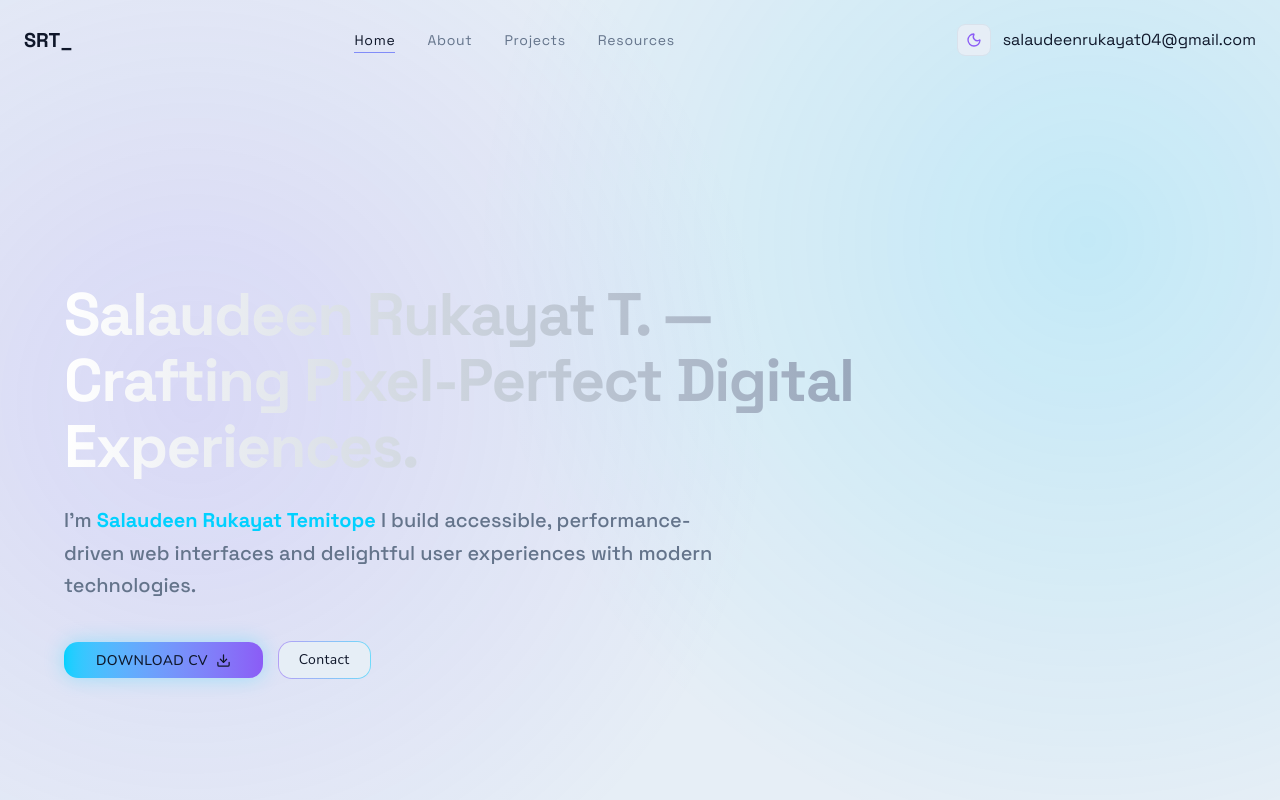
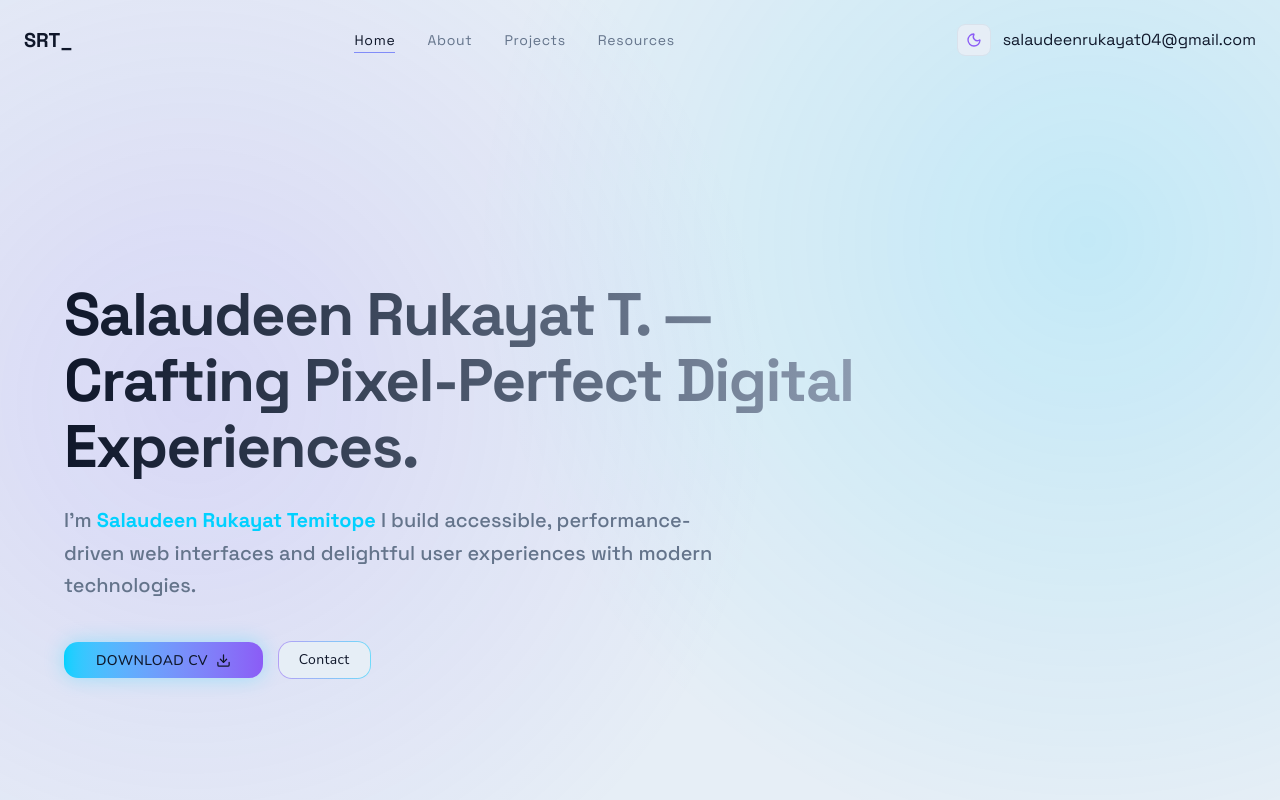
Before and after one commit to Ruqayah1204/my-portfolio, a Next.js app: page / in a window 1280 px wide. Shown: the top 800 px of the page. Built offline with nearby package versions, Linux system fonts and the light colour scheme.

Commit message:
whitespace fixed

```diff
--- a/app/globals.css
+++ b/app/globals.css
@@ -124,9 +124,11 @@
   }
   body {
     @apply bg-background text-foreground;
+
   }
   html {
     @apply font-nunito;
+    scroll-behavior: smooth;
   }
 }
 
--- a/components/hero-section.tsx
+++ b/components/hero-section.tsx
@@ -7,13 +7,13 @@ export const HeroSection = () => {
     return (
         <section className="container mx-auto min-h-[50vh] lg:min-h-screen flex flex-col justify-center item-center relative overflow-hidden px-8 bg-">
             <div className="hero-bg"/>
-                <div className="relative z-10 max-w-4xl lg:px-8">
-                    <h1 className="text-5xl md:text-6xl leading-[1.1] font-space-grotesk font-bold tracking-tight mb-6"
-                        style={{
-                            background: "linear-gradient(to right, #fff, #94a3b8)",
-                            WebkitBackgroundClip: "text",
-                            WebkitTextFillColor: "transparent",
-                        }}
+                <div className="relative z-10 max-w-4xl lg:px-8 py-4">
+                    <h1 className="text-5xl md:text-6xl leading-[1.1] font-space-grotesk font-bold tracking-tight mb-6 bg-linear-to-r from-foreground to-[#94a3b8] bg-clip-text text-transparent"
+                        // style={{
+                        //     background: "linear-gradient(to right, #fff, #94a3b8)",
+                        //     WebkitBackgroundClip: "text",
+                        //     WebkitTextFillColor: "transparent",
+                        // }}
                     >
                         Salaudeen Rukayat T. —
                         Crafting Pixel-Perfect Digital Experiences.
```
